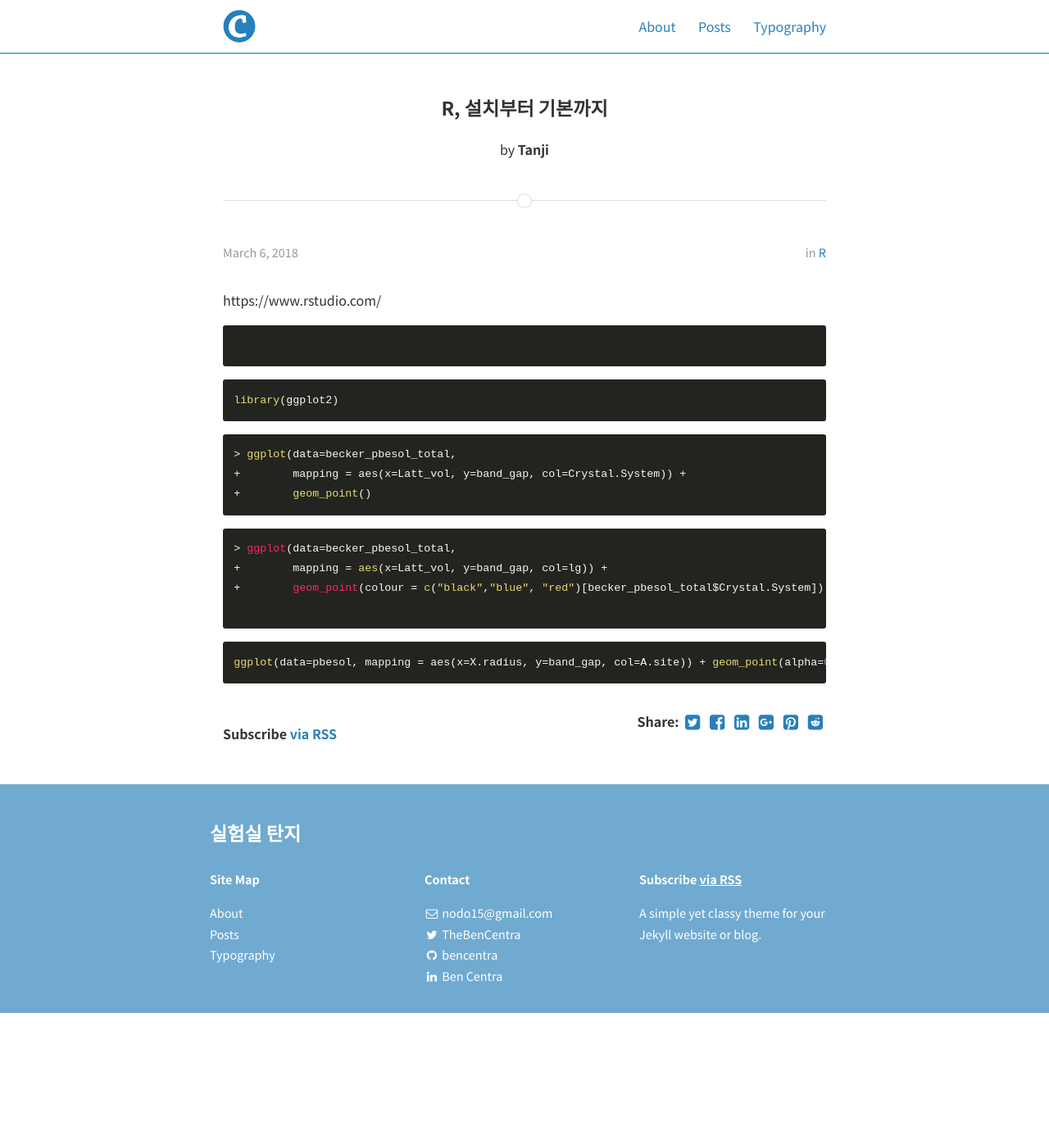
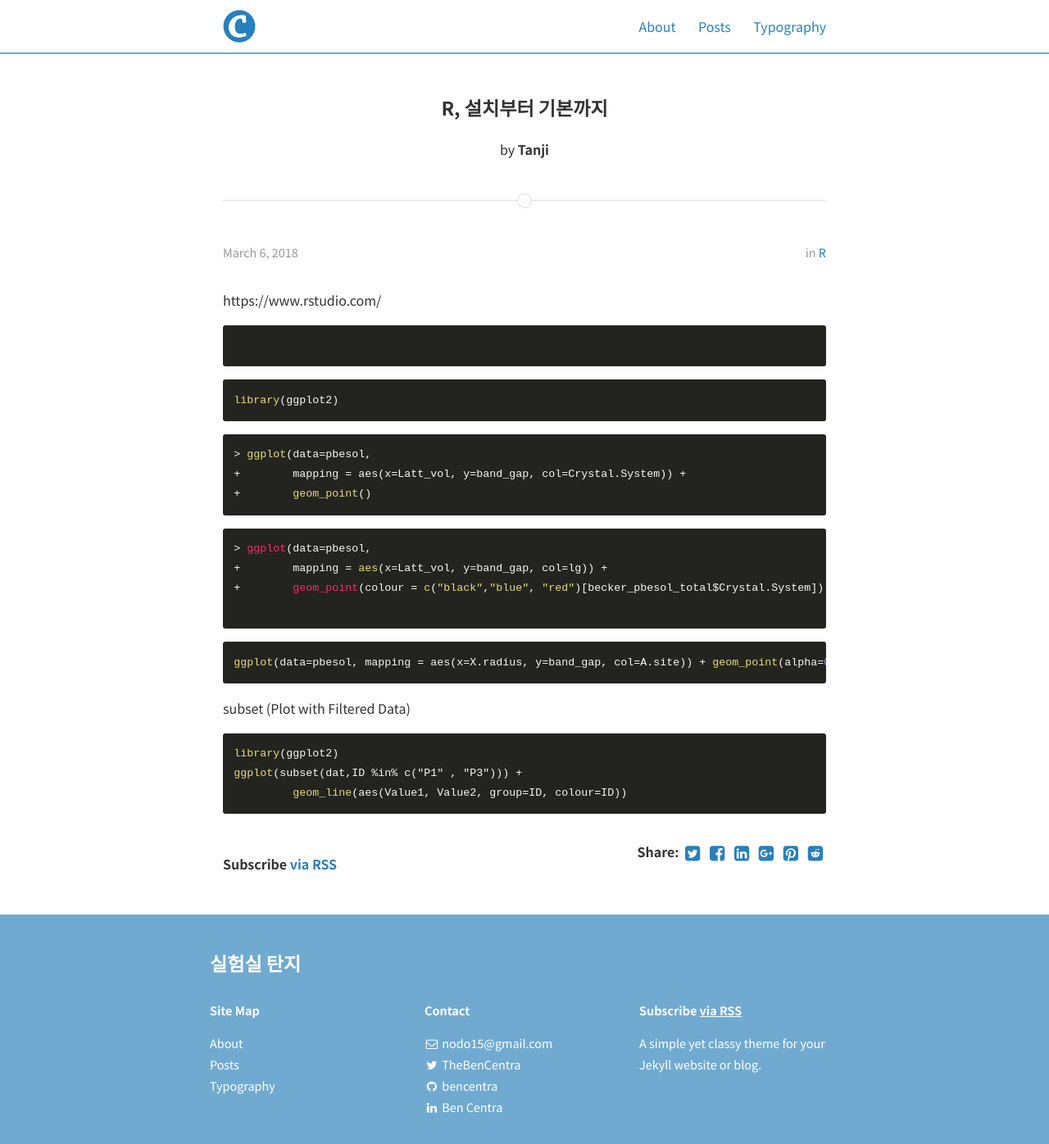
Before and after one commit to tanji3000/tanji3000.github.io, a Jekyll site: the page built from _posts/2018-03-06-R-setup.markdown, in a window 1280 px wide. Shown: the whole page at 82% size. Built offline with Jekyll 4.4.1, drawn with Linux system fonts in a browser that asks for light colours; nearby versions of some CDN libraries; before the commit the page ends 1236 px from its top, so only the background shows below that.

Commit message:
Update 2018-03-06-R-setup.markdown

````diff
--- a/_posts/2018-03-06-R-setup.markdown
+++ b/_posts/2018-03-06-R-setup.markdown
@@ -20,13 +20,13 @@ library(ggplot2)
 ```
 
 ```
-> ggplot(data=becker_pbesol_total,
+> ggplot(data=pbesol,
 +        mapping = aes(x=Latt_vol, y=band_gap, col=Crystal.System)) +
 +        geom_point()
 ```
 
 ```
-> ggplot(data=becker_pbesol_total,
+> ggplot(data=pbesol,
 +        mapping = aes(x=Latt_vol, y=band_gap, col=lg)) +
 +        geom_point(colour = c("black","blue", "red")[becker_pbesol_total$Crystal.System])
 
@@ -35,3 +35,11 @@ library(ggplot2)
 ```
 ggplot(data=pbesol, mapping = aes(x=X.radius, y=band_gap, col=A.site)) + geom_point(alpha=0.5)
 ```
+
+subset (Plot with Filtered Data)
+
+```
+library(ggplot2)
+ggplot(subset(dat,ID %in% c("P1" , "P3"))) +
+         geom_line(aes(Value1, Value2, group=ID, colour=ID))
+```
````
